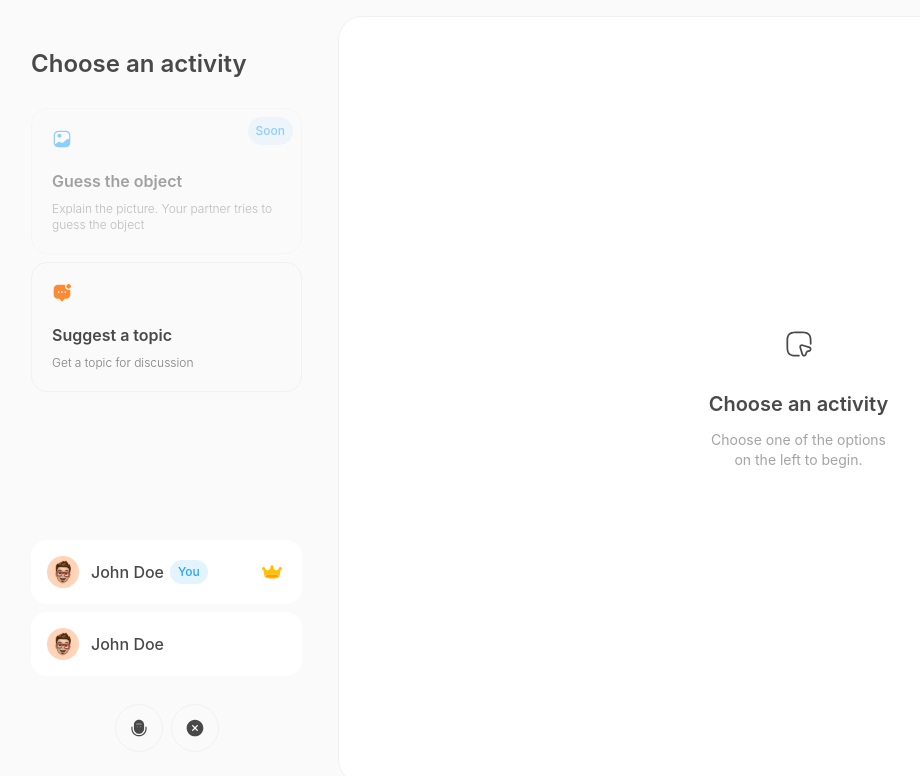
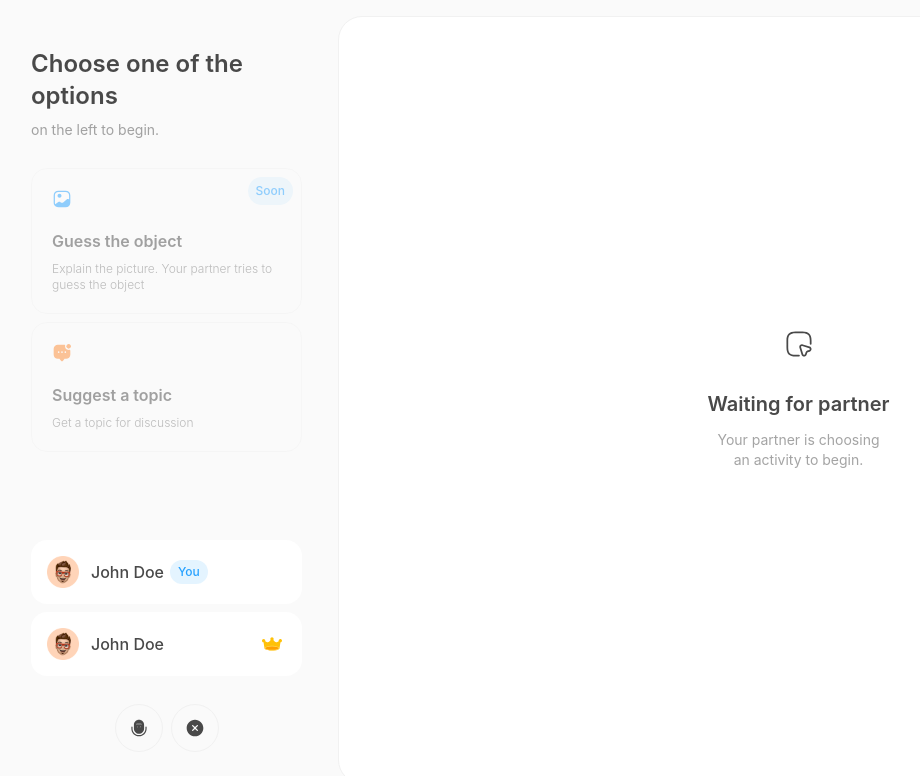
Before and after one commit to timuraiz/speak-peak, a Next.js app: page /call in a window 1280 px wide. Both pictures are taken after a click on the button "Got it". Shown: the top 776 px of the page, without its empty margins (5-925 px from the left). Built offline with nearby package versions, Linux system fonts and the light colour scheme.

Commit message:
matching algo

```diff
--- a/app/(call)/layout.tsx
+++ b/app/(call)/layout.tsx
@@ -1,10 +1,12 @@
 'use client';
 
-import { useState, createContext, useContext } from 'react';
+import { useState, useEffect, useRef, createContext, useContext } from 'react';
+import { useSearchParams } from 'next/navigation';
 import ActivityCard from "@/app/components/ActivityCard";
 import Member from "@/app/components/Member";
 import CallButton from "@/app/components/CallButton";
 import LeaveActivityButton from "@/app/components/LeaveActivityButton";
+import { Suspense } from 'react';
 
 interface CallContextType {
   activeCard: string | null;
@@ -25,21 +27,57 @@ export function useCallContext() {
   return context;
 }
 
-export default function CallLayout({
-  children,
-}: Readonly<{
-  children: React.ReactNode;
-}>) {
-  const [activeCard, setActiveCard] = useState<string | null>(null);
-  const [isLeader, setIsLeader] = useState<boolean>(true);
+function CallLayoutInner({ children }: { children: React.ReactNode }) {
+  const params = useSearchParams();
+  const roomId = params.get('roomId');
+
+  const [activeCard, setActiveCardState] = useState<string | null>(null);
+  const [isLeader, setIsLeader] = useState<boolean>(
+    () => typeof window !== 'undefined' && sessionStorage.getItem('isLeader') === 'true'
+  );
   const [isMuted, setIsMuted] = useState<boolean>(false);
+  const pollingRef = useRef<ReturnType<typeof setInterval> | null>(null);
+
+  // Leader: sync activity to server on change
+  const setActiveCard = (card: string | null) => {
+    setActiveCardState(card);
+    if (isLeader && roomId) {
+      fetch('/api/room/activity', {
+        method: 'POST',
+        headers: { 'Content-Type': 'application/json' },
+        body: JSON.stringify({ roomId, activity: card }),
+      });
+    }
+  };
+
+  // Non-leader: poll activity from server
+  useEffect(() => {
+    if (isLeader || !roomId) return;
+
+    pollingRef.current = setInterval(async () => {
+      const res = await fetch(`/api/room/activity?roomId=${roomId}`);
+      const data = await res.json();
+      setActiveCardState(data.activity);
+    }, 1000);
+
+    return () => {
+      if (pollingRef.current) clearInterval(pollingRef.current);
+    };
+  }, [isLeader, roomId]);
 
   return (
     <CallContext.Provider value={{ activeCard, setActiveCard, isLeader, setIsLeader, isMuted, setIsMuted }}>
       <div className="flex h-screen w-screen overflow-hidden p-4 gap-4">
-        <aside className="w-[311px] flex-shrink-0 px-5 py-8 flex flex-col h-full justify-between items-start">
+        <aside className="w-[311px] shrink-0 px-5 py-8 flex flex-col h-full justify-between items-start">
           <div className="w-full flex flex-col gap-7 items-start">
-            <h1 className="text-2xl font-semibold text-[#494949]">Choose an activity</h1>
+            {isLeader ? (
+              <h1 className="text-2xl font-semibold text-[#494949]">Choose an activity</h1>
+            ) : (
+              <div className="flex flex-col gap-2">
+                <h1 className="text-2xl font-semibold text-[#494949]">Choose one of the options</h1>
+                <p className="text-sm text-dark-50">on the left to begin.</p>
+              </div>
+            )}
             <div className='flex flex-col gap-2 w-full'>
               <ActivityCard
                 icon="/Call/iconsax-gallery.svg"
@@ -85,3 +123,15 @@ export default function CallLayout({
     </CallContext.Provider>
   );
 }
+
+export default function CallLayout({
+  children,
+}: Readonly<{
+  children: React.ReactNode;
+}>) {
+  return (
+    <Suspense>
+      <CallLayoutInner>{children}</CallLayoutInner>
+    </Suspense>
+  );
+}
--- a/app/(public)/connecting/page.tsx
+++ b/app/(public)/connecting/page.tsx
@@ -1,17 +1,36 @@
 'use client';
 
-export default function ConnectingPage() {
+import { useRouter, useSearchParams } from 'next/navigation';
+import { useEffect, Suspense } from 'react';
+
+function ConnectingContent() {
+  const router = useRouter();
+  const params = useSearchParams();
+  const roomId = params.get('roomId');
+  const partnerName = params.get('partnerName') ?? 'Partner';
+
+  useEffect(() => {
+    if (!roomId) {
+      router.push('/');
+      return;
+    }
+
+    const timeout = setTimeout(() => {
+      router.push(`/call?roomId=${roomId}`);
+    }, 2000);
+
+    return () => clearTimeout(timeout);
+  }, [roomId, router]);
+
   return (
     <div className="h-screen flex flex-col items-center justify-center px-4 py-8">
       <div className="flex flex-col items-center gap-6">
         <img
           src="/partner.png"
-                    alt="Alex Smith"
+          alt={partnerName}
           className="w-24 h-24 rounded-full"
         />
-                <h2 className="text-xl font-semibold text-dark">
-                    Alex Smith
-                </h2>
+        <h2 className="text-xl font-semibold text-dark">{partnerName}</h2>
         <div className="flex gap-1.5 items-center">
           <div className="w-1 h-1 bg-accent rounded-full"></div>
           <p className="text-xs font-light text-dark">
@@ -27,3 +46,11 @@ export default function ConnectingPage() {
     </div>
   );
 }
+
+export default function ConnectingPage() {
+  return (
+    <Suspense>
+      <ConnectingContent />
+    </Suspense>
+  );
+}
--- a/app/(public)/search/page.tsx
+++ b/app/(public)/search/page.tsx
@@ -1,31 +1,26 @@
 'use client';
 
 import { useRouter } from 'next/navigation';
-import { useState, useEffect } from 'react';
+import { useState, useEffect, useRef } from 'react';
 import Loader from '../../components/Loader';
 import Button from '../../components/Button';
+
+function getOrCreateUserId(): string {
+  let userId = sessionStorage.getItem('userId');
+  if (!userId) {
+    userId = crypto.randomUUID();
+    sessionStorage.setItem('userId', userId);
+  }
+  return userId;
+}
 
 export default function SearchPage() {
   const router = useRouter();
   const [elapsedSeconds, setElapsedSeconds] = useState(0);
-
-    useEffect(() => {
-        // Increment elapsed time every second
-        const interval = setInterval(() => {
-            setElapsedSeconds(prev => prev + 1);
-        }, 1000);
-
-        return () => clearInterval(interval);
-    }, []);
-
-    // useEffect(() => {
-    //     // Redirect to connecting page after 2 seconds
-    //     const timeout = setTimeout(() => {
-    //         router.push('/connecting');
-    //     }, 2000);
-
-    //     return () => clearTimeout(timeout);
-    // }, [router]);
+  const userIdRef = useRef<string | null>(null);
+  const pollingRef = useRef<ReturnType<typeof setInterval> | null>(null);
+  const redirectedRef = useRef(false);
+  const joinedRef = useRef(false);
 
   const formatTime = (seconds: number): string => {
     const minutes = Math.floor(seconds / 60);
@@ -33,18 +28,76 @@ export default function SearchPage() {
     return `${String(minutes).padStart(2, '0')}:${String(remainingSeconds).padStart(2, '0')}`;
   };
 
-    const handleCancel = () => {
+  useEffect(() => {
+    if (joinedRef.current) return;
+    joinedRef.current = true;
+
+    const userId = getOrCreateUserId();
+    userIdRef.current = userId;
+
+    const redirect = (roomId: string, isLeader: boolean, partner?: { name: string; id: string }) => {
+      if (redirectedRef.current) return;
+      redirectedRef.current = true;
+      if (pollingRef.current) clearInterval(pollingRef.current);
+      sessionStorage.setItem('isLeader', String(isLeader));
+      const params = new URLSearchParams({ roomId });
+      if (partner) {
+        params.set('partnerName', partner.name);
+        params.set('partnerId', partner.id);
+      }
+      router.push(`/connecting?${params.toString()}`);
+    };
+
+    // Join the queue
+    fetch('/api/queue/join', {
+      method: 'POST',
+      headers: { 'Content-Type': 'application/json' },
+      body: JSON.stringify({ userId, name: 'Anonymous' }),
+    })
+      .then((r) => r.json())
+      .then((data) => {
+        if (data.matched) {
+          redirect(data.roomId, data.isLeader ?? false, data.partner);
+          return;
+        }
+
+        // Start polling for match
+        pollingRef.current = setInterval(async () => {
+          const res = await fetch(`/api/queue/status?userId=${userId}`);
+          const status = await res.json();
+          if (status.matched) {
+            redirect(status.roomId, status.isLeader ?? true, status.partner);
+          }
+        }, 1500);
+      });
+
+    // Timer
+    const timer = setInterval(() => setElapsedSeconds((s) => s + 1), 1000);
+
+    return () => {
+      clearInterval(timer);
+      if (pollingRef.current) clearInterval(pollingRef.current);
+    };
+  }, [router]);
+
+  const handleCancel = async () => {
+    if (pollingRef.current) clearInterval(pollingRef.current);
+    if (userIdRef.current) {
+      await fetch('/api/queue/leave', {
+        method: 'POST',
+        headers: { 'Content-Type': 'application/json' },
+        body: JSON.stringify({ userId: userIdRef.current }),
+      });
+    }
     router.push('/');
   };
 
   return (
     <div className="h-screen flex flex-col items-center justify-end px-4 py-8">
       <div className="flex flex-col items-center gap-8 max-w-md w-full">
-                {/* Main search section */}
         <div className="flex flex-col items-center gap-6 w-full">
           <Loader />
 
-                    {/* Text content */}
           <div className="flex flex-col items-center gap-3 text-center">
             <h1 className="text-2xl md:text-3xl font-semibold text-dark">
               Searching for a partner
@@ -54,31 +107,23 @@ export default function SearchPage() {
             </p>
           </div>
 
-                    {/* Cancel button and Timer */}
           <div className="flex flex-col gap-4 items-center w-full">
-                        <Button
-                            variant="secondary"
-                            onClick={handleCancel}
-                        >
+            <Button variant="secondary" onClick={handleCancel}>
               Cancel
             </Button>
             <p className="text-sm font-normal text-dark-70">
-                            Searching for <span className="text-dark font-medium">{formatTime(elapsedSeconds)}</span>
+              Searching for{' '}
+              <span className="text-dark font-medium">{formatTime(elapsedSeconds)}</span>
             </p>
           </div>
         </div>
 
-                {/* Practice card */}
         <div className="bg-background w-full max-w-sm h-fit p-6 md:p-8 rounded-3xl flex flex-col gap-4.5 mt-8">
           <div className="flex justify-between items-center">
             <span className="text-dark-50 font-bold text-xs uppercase tracking-wide">
               Repeat before practice
             </span>
-                        <img
-                            src="/practice.svg"
-                            alt="Practice logo"
-                            className="w-6 h-6"
-                        />
+            <img src="/practice.svg" alt="Practice logo" className="w-6 h-6" />
           </div>
 
           <div className="flex flex-col gap-2">
--- /dev/null
+++ b/app/api/queue/join/route.ts
@@ -0,0 +1,13 @@
+import { NextRequest, NextResponse } from 'next/server';
+import { joinQueue } from '@/app/lib/matchingStore';
+
+export async function POST(req: NextRequest) {
+  const { userId, name } = await req.json();
+
+  if (!userId || !name) {
+    return NextResponse.json({ error: 'userId and name are required' }, { status: 400 });
+  }
+
+  const result = joinQueue(userId, name);
+  return NextResponse.json(result);
+}
--- /dev/null
+++ b/app/api/queue/leave/route.ts
@@ -0,0 +1,18 @@
+import { NextRequest, NextResponse } from 'next/server';
+import { leaveQueue, leaveRoom } from '@/app/lib/matchingStore';
+
+export async function POST(req: NextRequest) {
+  const { userId, roomId } = await req.json();
+
+  if (!userId) {
+    return NextResponse.json({ error: 'userId is required' }, { status: 400 });
+  }
+
+  if (roomId) {
+    leaveRoom(userId);
+  } else {
+    leaveQueue(userId);
+  }
+
+  return NextResponse.json({ ok: true });
+}
--- /dev/null
+++ b/app/api/queue/status/route.ts
@@ -0,0 +1,19 @@
+import { NextRequest, NextResponse } from 'next/server';
+import { getMatchStatus, getPartner } from '@/app/lib/matchingStore';
+
+export async function GET(req: NextRequest) {
+  const userId = req.nextUrl.searchParams.get('userId');
+
+  if (!userId) {
+    return NextResponse.json({ error: 'userId is required' }, { status: 400 });
+  }
+
+  const status = getMatchStatus(userId);
+
+  if (status.matched && status.roomId) {
+    const partner = getPartner(status.roomId, userId);
+    return NextResponse.json({ matched: true, roomId: status.roomId, isLeader: status.isLeader, partner });
+  }
+
+  return NextResponse.json({ matched: false });
+}
--- /dev/null
+++ b/app/api/room/activity/route.ts
@@ -0,0 +1,18 @@
+import { NextRequest, NextResponse } from 'next/server';
+import { setRoomActivity, getRoomActivity } from '@/app/lib/matchingStore';
+
+export async function GET(req: NextRequest) {
+  const roomId = req.nextUrl.searchParams.get('roomId');
+  if (!roomId) return NextResponse.json({ error: 'roomId is required' }, { status: 400 });
+
+  const activity = getRoomActivity(roomId);
+  return NextResponse.json({ activity });
+}
+
+export async function POST(req: NextRequest) {
+  const { roomId, activity } = await req.json();
+  if (!roomId) return NextResponse.json({ error: 'roomId is required' }, { status: 400 });
+
+  setRoomActivity(roomId, activity);
+  return NextResponse.json({ ok: true });
+}
--- a/app/components/ActivityContent.tsx
+++ b/app/components/ActivityContent.tsx
@@ -7,7 +7,7 @@ import HelpWords from './HelpWords';
 import TopicContent from './TopicContent';
 
 export default function ActivityContent() {
-    const { activeCard } = useCallContext();
+    const { activeCard, isLeader } = useCallContext();
     const [timerEnded, setTimerEnded] = useState(false);
 
     if (activeCard === 'object') {
@@ -28,14 +28,24 @@ export default function ActivityContent() {
         );
     }
 
+    if (isLeader) {
+        return (
+            <div className='flex flex-col justify-center items-center gap-8 h-full'>
+                <img src="/Call/iconsax-mouse-square.svg" alt="" className="w-7 h-7" />
+                <div className='flex flex-col gap-3'>
+                    <h2 className='text-dark text-xl font-semibold text-center'>Choose an activity</h2>
+                    <p className='text-dark-50 text-sm font-normal text-center'>Choose one of the options<br />on the left to begin.</p>
+                </div>
+            </div>
+        );
+    }
+
     return (
         <div className='flex flex-col justify-center items-center gap-8 h-full'>
             <img src="/Call/iconsax-mouse-square.svg" alt="" className="w-7 h-7" />
             <div className='flex flex-col gap-3'>
-                <h2 className='text-dark text-xl font-semibold text-center'>Choose an activity</h2>
-                <p className='text-dark-50 text-sm font-normal text-center'>Choose one of the options<br />
-                    on the left to begin.
-                </p>
+                <h2 className='text-dark text-xl font-semibold text-center'>Waiting for partner</h2>
+                <p className='text-dark-50 text-sm font-normal text-center'>Your partner is choosing<br />an activity to begin.</p>
             </div>
         </div>
     );
--- /dev/null
+++ b/app/lib/matchingStore.ts
@@ -0,0 +1,120 @@
+interface QueueEntry {
+  userId: string;
+  name: string;
+  joinedAt: number;
+}
+
+interface Room {
+  roomId: string;
+  user1Id: string;
+  user1Name: string;
+  user2Id: string;
+  user2Name: string;
+  createdAt: number;
+}
+
+// Use globalThis so state survives HMR module reloads in Next.js dev mode
+const g = globalThis as typeof globalThis & {
+  _queue: Map<string, QueueEntry>;
+  _rooms: Map<string, Room>;
+  _userToRoom: Map<string, string>;
+  _roomActivity: Map<string, string | null>;
+};
+
+if (!g._queue) g._queue = new Map();
+if (!g._rooms) g._rooms = new Map();
+if (!g._userToRoom) g._userToRoom = new Map();
+if (!g._roomActivity) g._roomActivity = new Map();
+
+const queue = g._queue;
+const rooms = g._rooms;
+const userToRoom = g._userToRoom;
+const roomActivity = g._roomActivity;
+
+export function joinQueue(
+  userId: string,
+  name: string,
+): { matched: boolean; roomId?: string; isLeader?: boolean } {
+  // Clean up any stale room from a previous session
+  if (userToRoom.has(userId)) {
+    leaveRoom(userId);
+  }
+
+  // Find first waiting user that isn't us
+  let match: QueueEntry | null = null;
+  for (const [id, entry] of queue.entries()) {
+    if (id !== userId) {
+      match = entry;
+      queue.delete(id);
+      break;
+    }
+  }
+
+  if (match) {
+    const roomId = `${Date.now()}-${Math.random().toString(36).slice(2, 8)}`;
+    const room: Room = {
+      roomId,
+      user1Id: match.userId, // user1 = leader
+      user1Name: match.name,
+      user2Id: userId,
+      user2Name: name,
+      createdAt: Date.now(),
+    };
+    rooms.set(roomId, room);
+    userToRoom.set(match.userId, roomId);
+    userToRoom.set(userId, roomId);
+    // joining user is user2, so not the leader
+    return { matched: true, roomId, isLeader: false };
+  }
+
+  // No match — add to queue
+  queue.set(userId, { userId, name, joinedAt: Date.now() });
+  return { matched: false };
+}
+
+export function getMatchStatus(
+  userId: string,
+): { matched: boolean; roomId?: string; isLeader?: boolean } {
+  const roomId = userToRoom.get(userId);
+  if (roomId) {
+    const room = rooms.get(roomId);
+    return { matched: true, roomId, isLeader: room?.user1Id === userId };
+  }
+  return { matched: false };
+}
+
+export function getRoom(roomId: string): Room | undefined {
+  return rooms.get(roomId);
+}
+
+export function getPartner(roomId: string, userId: string): { id: string; name: string } | null {
+  const room = rooms.get(roomId);
+  if (!room) return null;
+  if (room.user1Id === userId) return { id: room.user2Id, name: room.user2Name };
+  if (room.user2Id === userId) return { id: room.user1Id, name: room.user1Name };
+  return null;
+}
+
+export function leaveQueue(userId: string): void {
+  queue.delete(userId);
+}
+
+export function leaveRoom(userId: string): void {
+  const roomId = userToRoom.get(userId);
+  if (!roomId) return;
+  const room = rooms.get(roomId);
+  if (room) {
+    userToRoom.delete(room.user1Id);
+    userToRoom.delete(room.user2Id);
+    rooms.delete(roomId);
+    roomActivity.delete(roomId);
+  }
+}
+
+export function setRoomActivity(roomId: string, activity: string | null): void {
+  roomActivity.set(roomId, activity);
+}
+
+export function getRoomActivity(roomId: string): string | null {
+  return roomActivity.get(roomId) ?? null;
+}
--- a/package.json
+++ b/package.json
@@ -11,7 +11,7 @@
     "format:check": "prettier --check ."
   },
   "dependencies": {
-    "next": "16.0.4",
+    "next": "^16.2.1",
     "react": "19.2.0",
     "react-dom": "19.2.0",
     "zod": "^4.1.13"
```
Also changed, not shown: app/components/CallButton.tsx (+10 -1 lines), 1 other file (tests, documents, lock files or other folders). Lines whose indentation alone changed are shown as unchanged.
